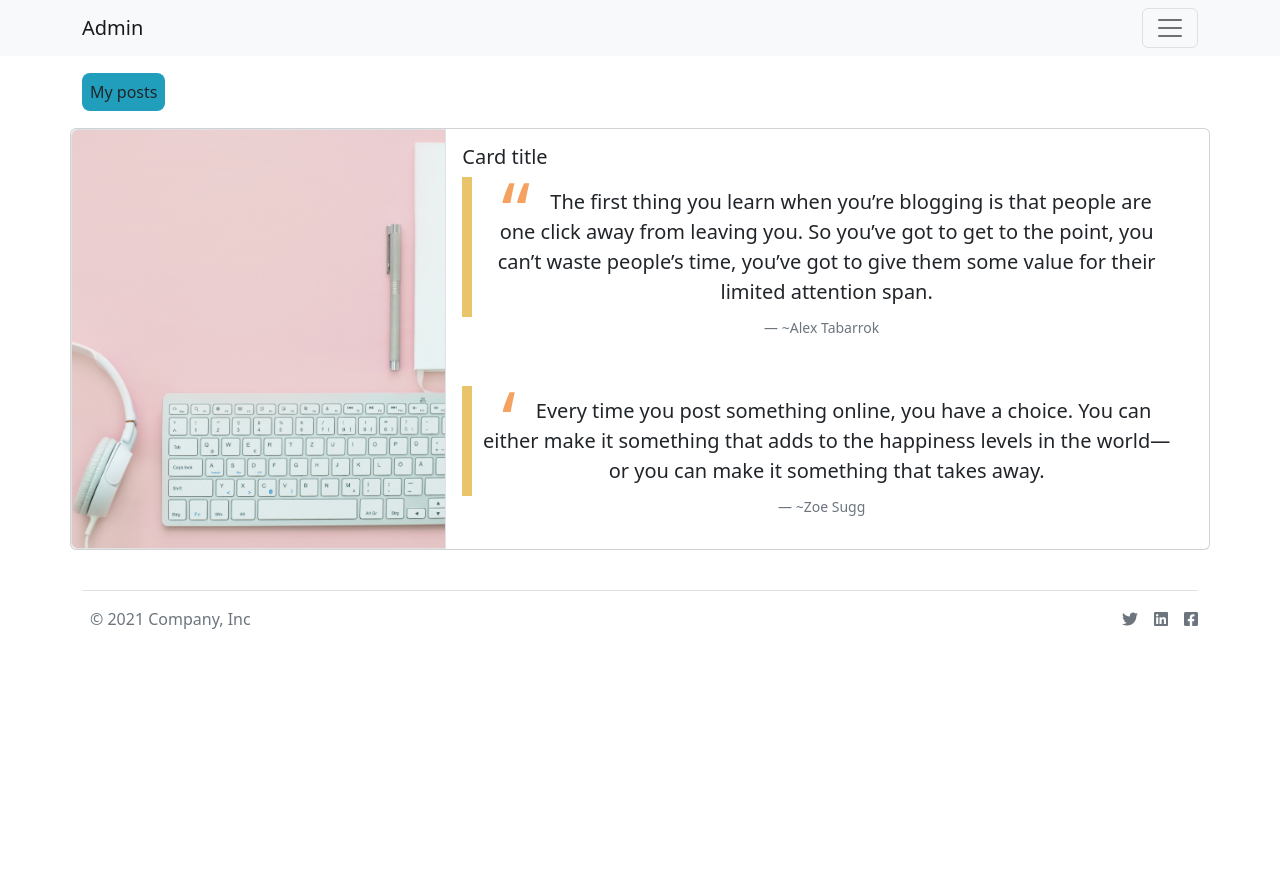
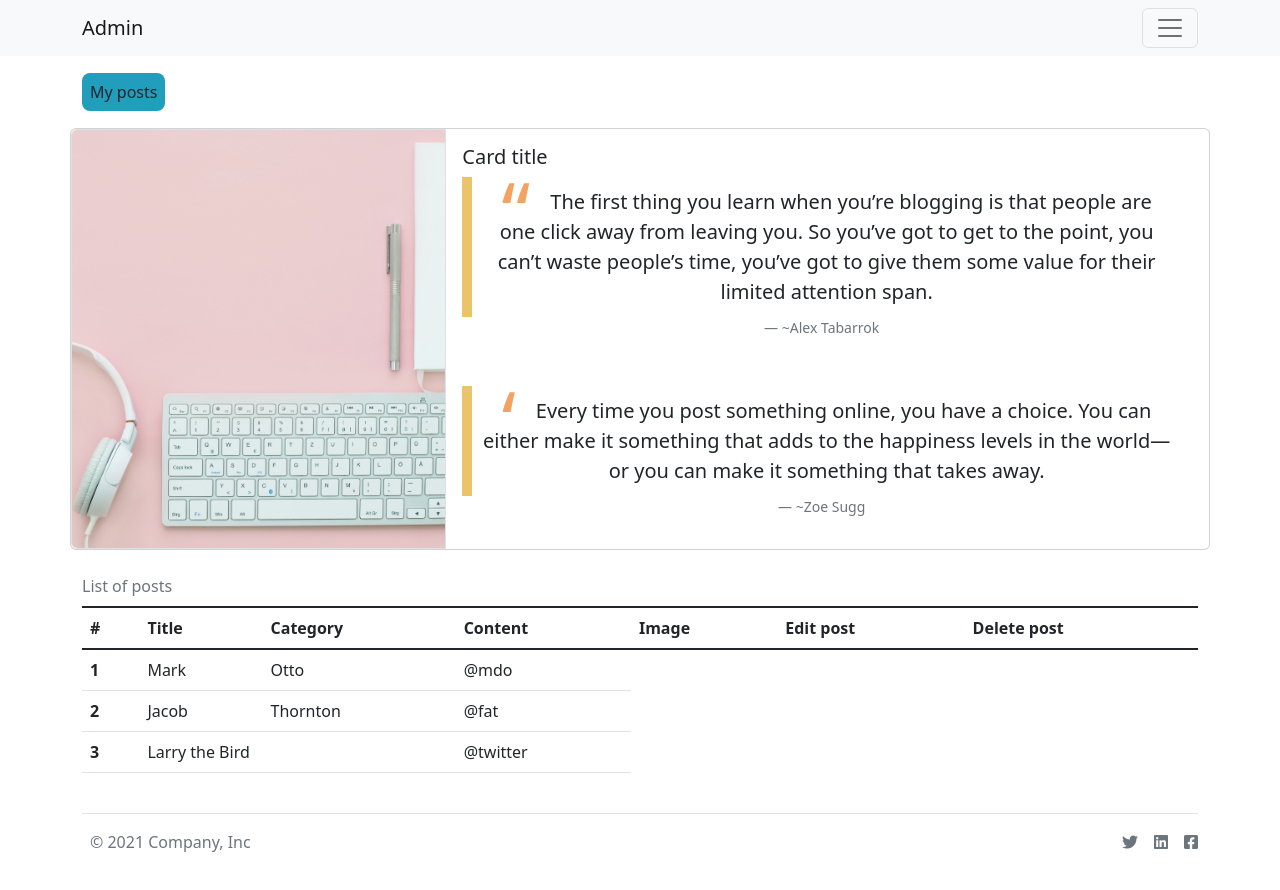
Before and after one commit to josephDev123/Blog-CMS, a React (Create React App) app in the folder client/: page /admin/my-post in a window 1280 px wide. Shown: the top 890 px of the page. Before the commit the page ends 800 px from the top, so only its background shows below. Built offline with nearby package versions, Linux system fonts and the light colour scheme; no server answers; a web font is replaced by a local one.

Commit message:
changed Myposts.jsx folder and created myPostsTable.jsx

```diff
--- a/client/src/App.js
+++ b/client/src/App.js
@@ -16,7 +16,7 @@ import UsersList from './admin/components/UsersList';
 import Roles from './admin/components/Roles';
 import IsAdmin from './admin/components/authorization.js/isAdmin';
 import Setting from './admin/components/Setting';
-import Myposts from './admin/components/Myposts'
+import Myposts from './admin/pages/Myposts'
 
 import {AuthContext} from './Context/AuthContext'
 import { useContext } from 'react';
--- /dev/null
+++ b/client/src/admin/components/myPostsTable.jsx
@@ -0,0 +1,42 @@
+import React from 'react'
+
+export default function MyPostsTable() {
+  return (
+    <div className='table-responsive'>
+        <table className="table table-hover caption-top">
+            <caption>List of posts</caption>
+            <thead>
+                <tr>
+                    <th scope="col">#</th>
+                    <th scope="col">Title</th>
+                    <th scope="col">Category</th>
+                    <th scope="col">Content</th>
+                    <th scope="col">Image</th>
+                    <th scope="col">Edit post</th>
+                    <th scope="col">Delete post</th>
+                </tr>
+            </thead>
+            <tbody>
+            <tr>
+                <th scope="row">1</th>
+                <td>Mark</td>
+                <td>Otto</td>
+                <td>@mdo</td>
+            </tr>
+            <tr>
+                <th scope="row">2</th>
+                <td>Jacob</td>
+                <td>Thornton</td>
+                <td>@fat</td>
+            </tr>
+            <tr>
+                <th scope="row">3</th>
+                <td colspan="2">Larry the Bird</td>
+                <td>@twitter</td>
+            </tr>
+            </tbody>
+        </table>
+    </div>
+
+  )
+}
--- a/client/src/admin/components/Myposts.jsx
+++ b/client/src/admin/pages/Myposts.jsx
@@ -1,5 +1,6 @@
 import React from 'react'
 import headingTag from '../asset/css/css_modules/page-heading.module.css'
+import MyPostsTable from '../components/myPostsTable'
 
 export default function Myposts() {
     const styleBanner = {
@@ -29,7 +30,7 @@ export default function Myposts() {
                                 </figcaption>
                             </figure>
                         </div>
-                        <div className="card-body">
+                        <div className="card-body d-none d-sm-block d-sm-none d-md-block">
                         <figure class="text-center">
                             <blockquote class="blockquote">
                                 <p>Every time you post something online, you have a choice. You can either make it something that adds to the happiness levels in the world—or you can make it something that takes away.</p>
@@ -44,6 +45,9 @@ export default function Myposts() {
             </div>
 
         </section>
+        <section className='table_wrapper'>
+            <MyPostsTable/>
+        </section>
 
 
     </div>
--- a/client/src/css/indexGallery.css
+++ b/client/src/css/indexGallery.css
@@ -14,14 +14,13 @@
 
 .index_gallery_parent > .index_content{
   flex-grow: 1;
-  width: 15rem;
+  /* width: 15rem; */
   flex-shrink: 1;
-  flex-basis: 18rem;
+  /* flex-basis: 18rem; */
 
 }
 
-.index_gallery_parent > .index_content:last-child{
-  width: 15rem;
-  flex: 0.2 1;
-
+.index_content:last-child{
+  /* width: 15rem;
+  flex: 0.2 1; */
 }
```
